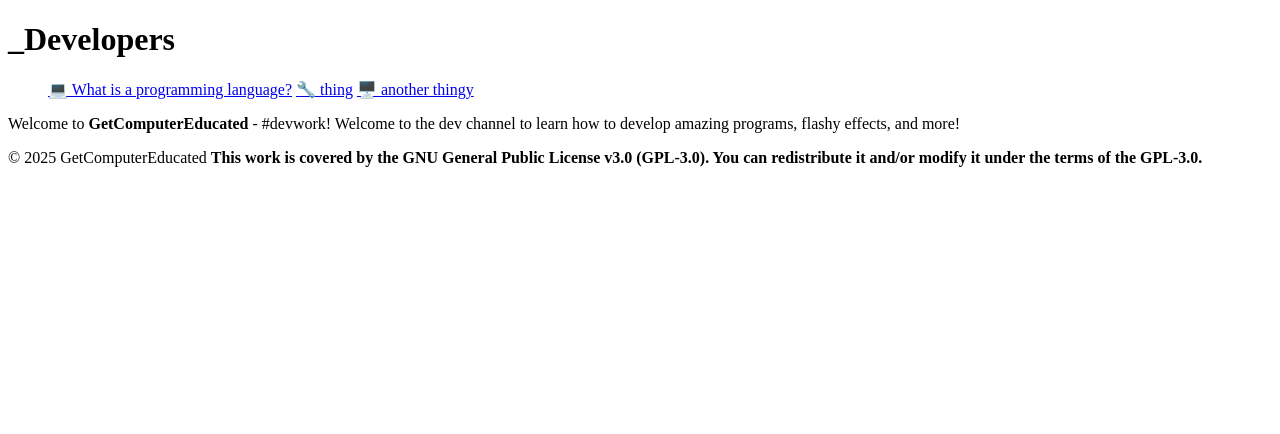
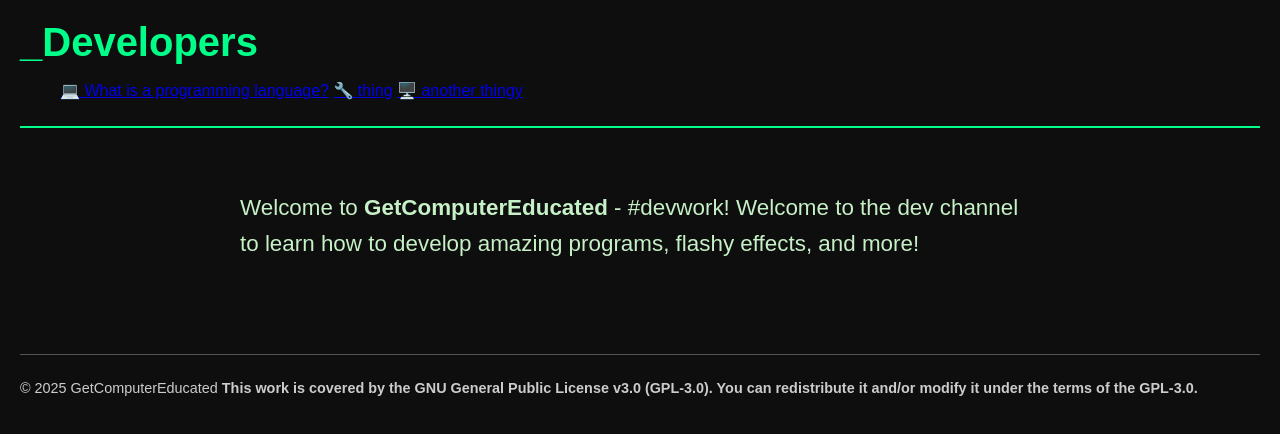
Before and after one commit to joshiayaansh/getcomputereducated, a plain HTML site: page developers.html in a window 1280 px wide. Drawn offline with Linux system fonts and the light colour scheme; the site is published under a folder, as on GitHub Pages, so addresses that start at the root find nothing; a web font is replaced by a local one.

Commit message:
fix: developer/developers.html

```diff
--- a/developer/developers.html
+++ b/developers.html
@@ -4,14 +4,14 @@
   <meta charset="UTF-8">
   <meta name="viewport" content="width=device-width, initial-scale=1.0">
   <title>GetComputerEducated - Developers</title>
-  <link rel="stylesheet" href="/styles/styles.css">
+  <link rel="stylesheet" href="styles/styles.css">
   <link href="https://fonts.googleapis.com/css2?family=Product+Sans&display=swap" rel="stylesheet">
 </head>
 <body>
   <header>
     <h1>_Developers</h1>
     <ul>
-      <a href="blogs/test.html">💻 What is a programming language?</a>
+      <a href="developer/blogs/test.html">💻 What is a programming language?</a>
       <a href="blogs/two.html">🔧 thing</a>
       <a href="blogs/another thing.html">🖥️ another thingy</a>
     </ul>
```
